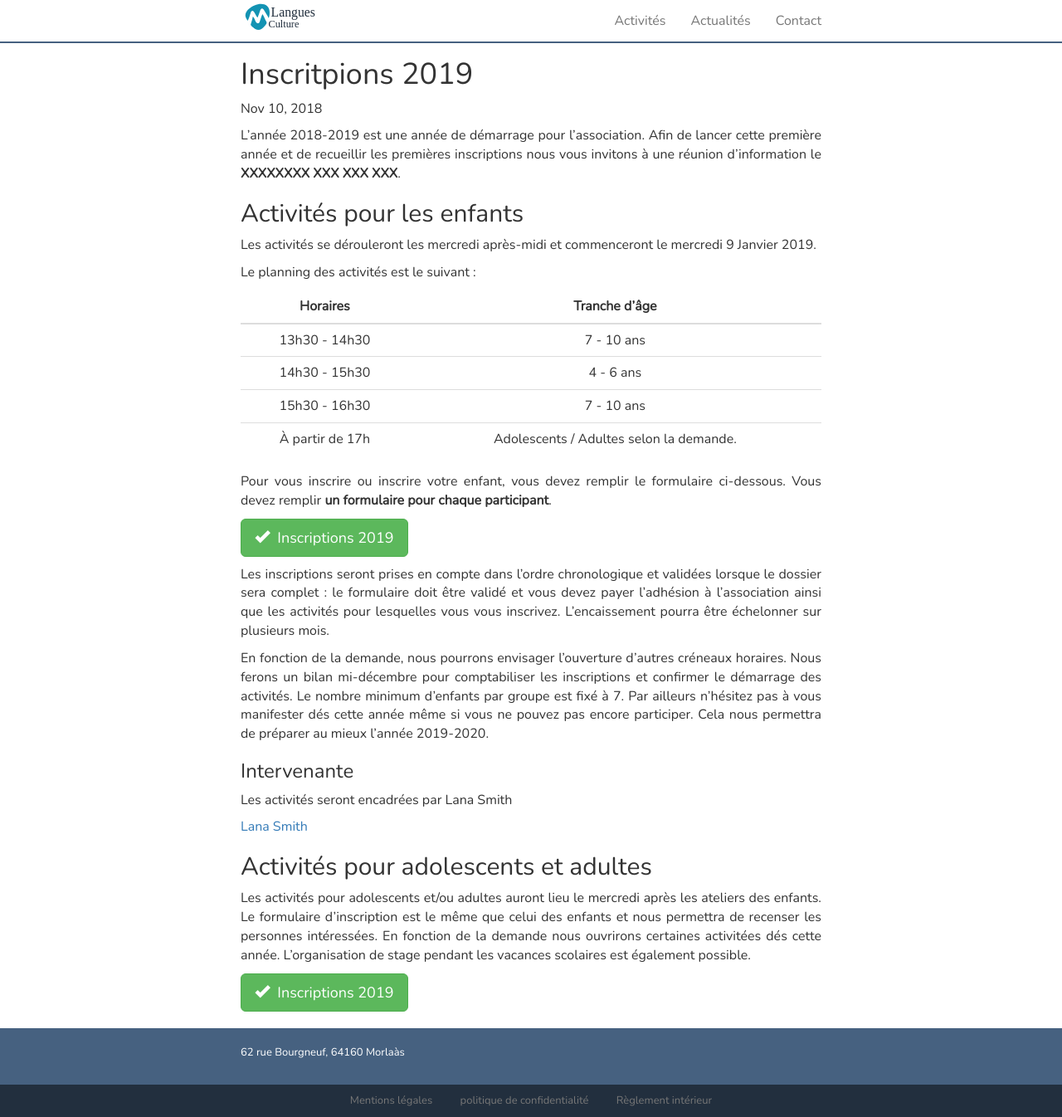
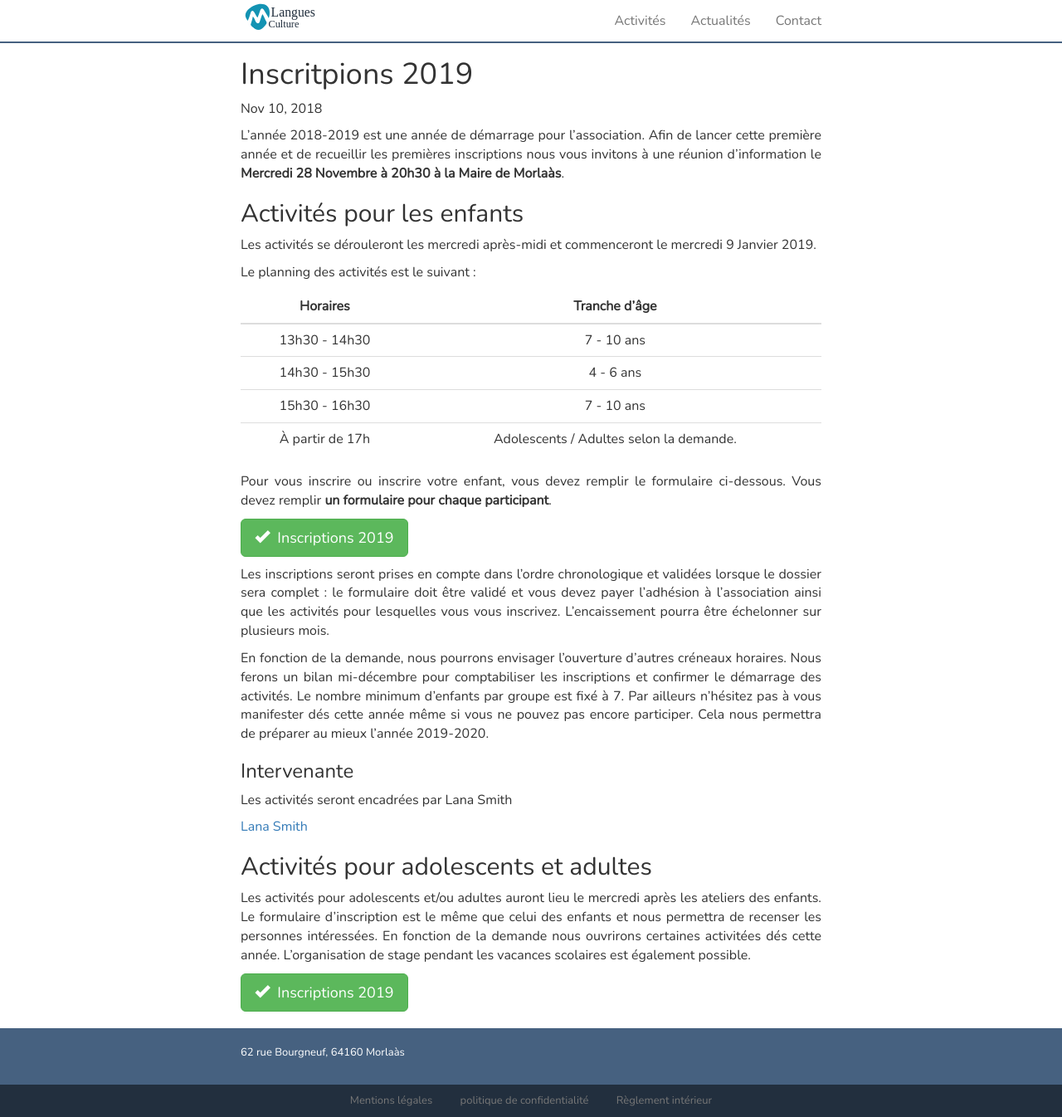
Before and after one commit to mlangues64/mlangues64.github.io, a Jekyll site: the page built from _posts/2018-11-10-inscription2019.markdown, in a window 1280 px wide and 1346 px high. Shown: the whole window at 83% size. Built offline with Jekyll 4.4.1, drawn with Linux system fonts in a browser that asks for light colours; comment, search, counter and statistics services are not loaded.

Commit message:
ajout date reunion

```diff
--- a/_posts/2018-11-10-inscription2019.markdown
+++ b/_posts/2018-11-10-inscription2019.markdown
@@ -7,7 +7,8 @@ comments: false
 
 L'année 2018-2019 est une année de démarrage pour l'association.
 Afin de lancer cette première année et de recueillir les premières inscriptions
-nous vous invitons à une réunion d'information le **XXXXXXXX XXX XXX XXX**.
+nous vous invitons à une réunion d'information le **Mercredi 28 Novembre à 20h30
+à la Maire de Morlaàs**.
 
 ## Activités pour les enfants
 
```
